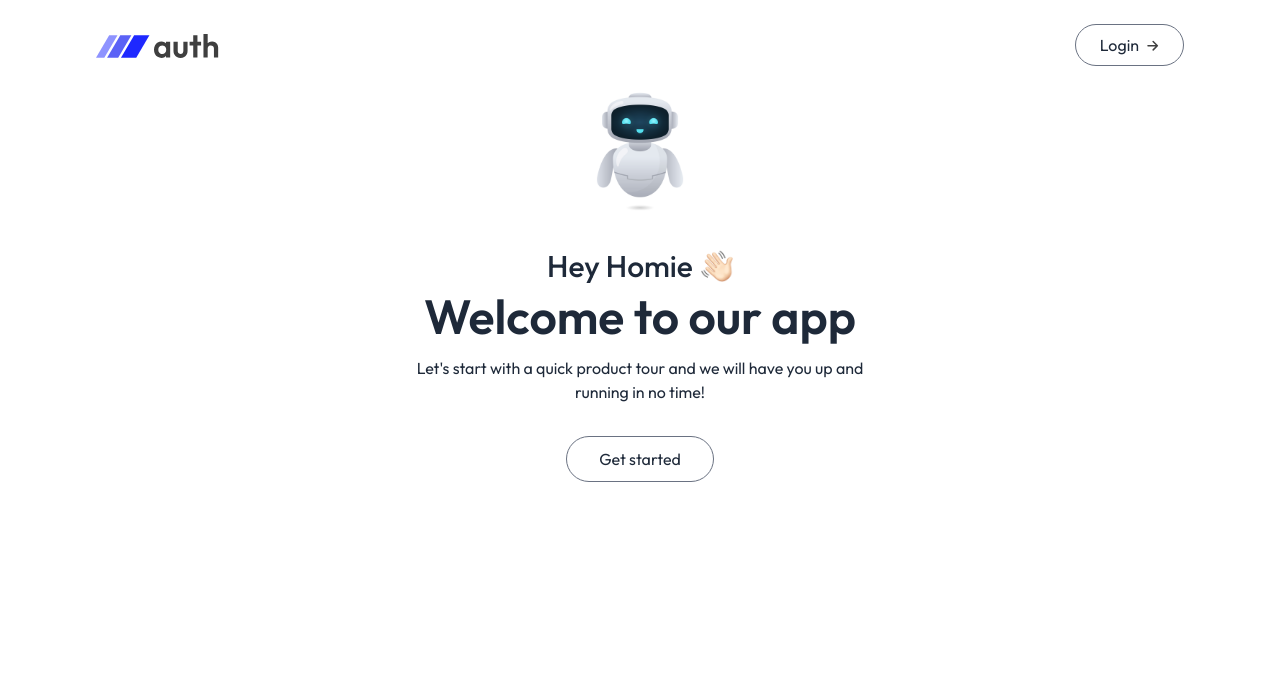
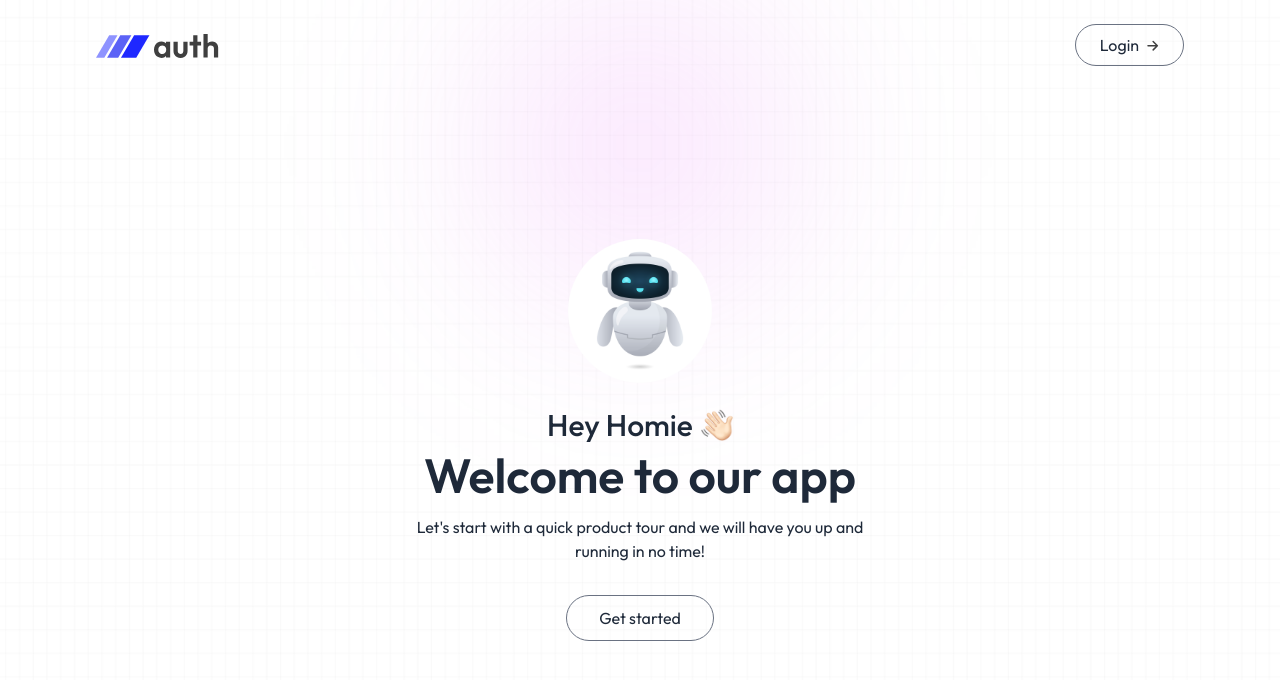
Before and after one commit to fasakinhenry/mern-auth, a React (Vite) app in the folder client/: page / in a window 1280 px wide. Shown: the top 680 px of the page. Built offline with nearby package versions, Linux system fonts and the light colour scheme.

Commit message:
feat: finish styling for home page

```diff
--- a/client/src/pages/Home.jsx
+++ b/client/src/pages/Home.jsx
@@ -3,7 +3,7 @@
 
 const Home = () => {
   return (
-    <div>
+    <div className="flex flex-col items-center justify-center min-h-screen bg-[url('/bg_img.png')] bg-cover bg-center">
       <Navbar />
       <Header />
     </div>
```
